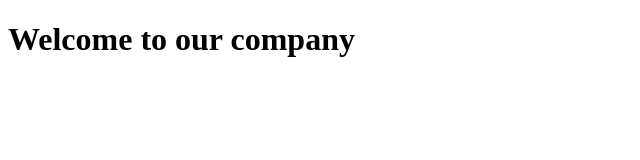
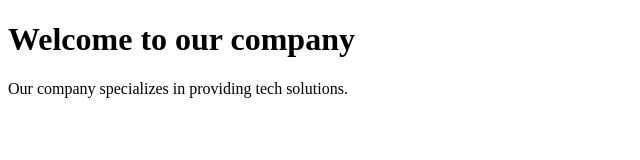
Before and after one commit to rfadwutm191/company-profile, a plain HTML site: page index.html in a window 1280 px wide. Shown: the whole page, without its empty margins (0-640 px from the left). Drawn offline with Linux system fonts and the light colour scheme.

Commit message:
Update content in index.html

```diff
--- a/index.html
+++ b/index.html
@@ -7,5 +7,6 @@
 </head>
 <body>
     <h1>Welcome to our company</h1>
+    <p>Our company specializes in providing tech solutions.</p>
 </body>
 </html>
```
